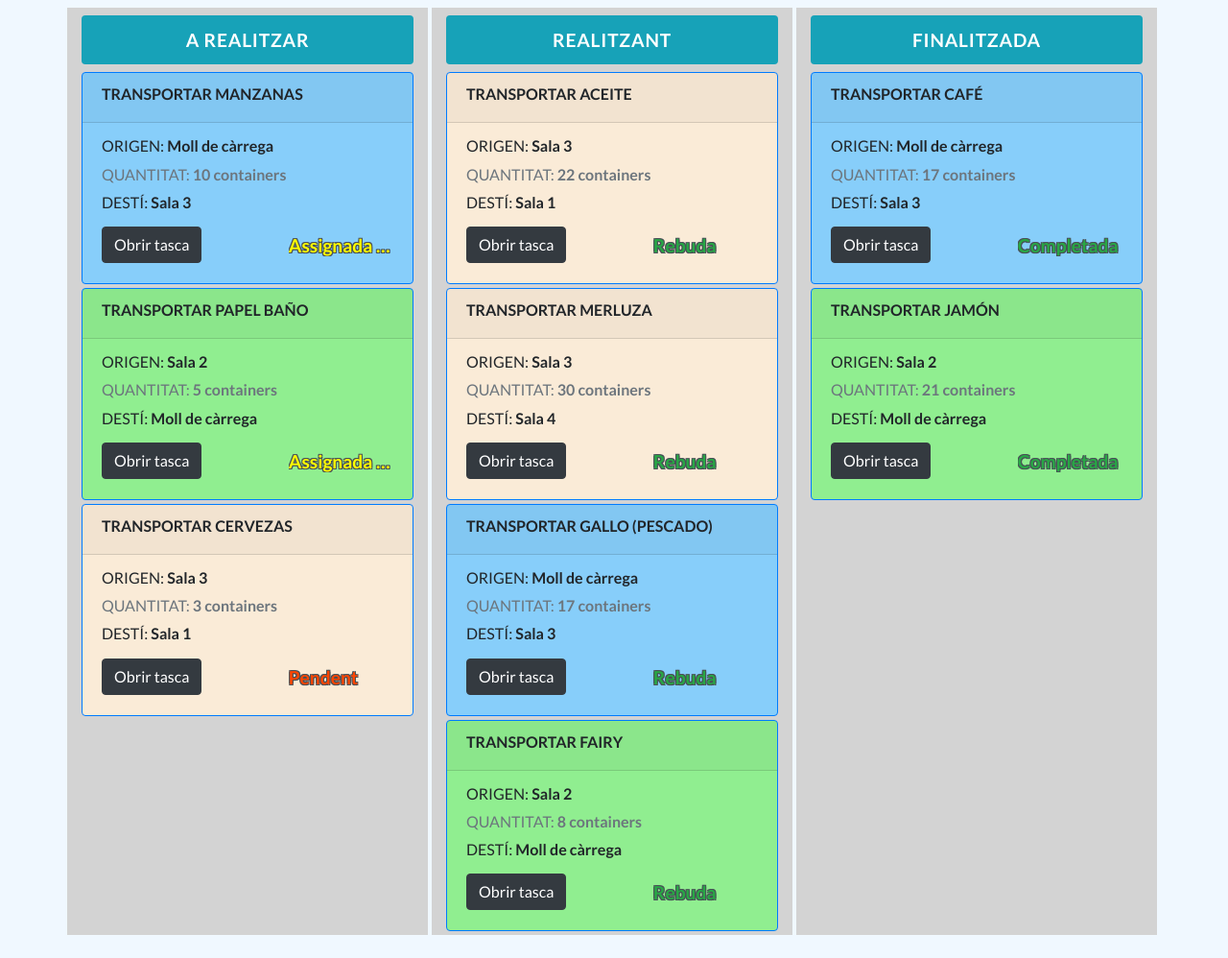
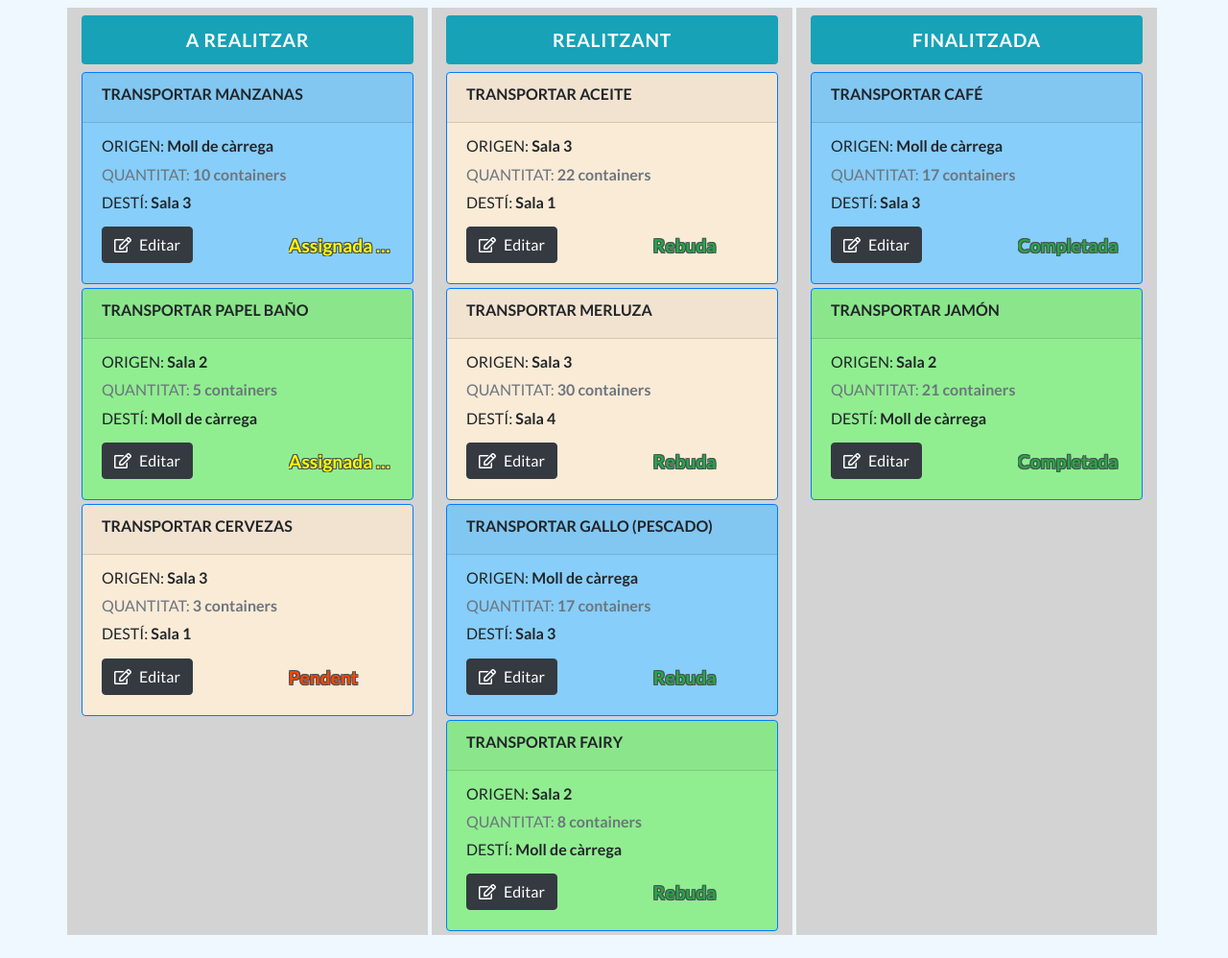
Before and after one commit to teamoutofbounds/joint-project, a Django app: page /magatzem/tasques_mock/ in a window 1280 px wide. Shown: the part 56-1054 px from the top of the page at 96% size. Run offline with Django 3.2, Linux system fonts and the light colour scheme; some libraries are stand-ins or nearby versions.

Commit message:
Added icon for edit button in task panel.

```diff
--- a/magatzem/templates/magatzem/base.html
+++ b/magatzem/templates/magatzem/base.html
@@ -6,7 +6,8 @@
     <meta charset="utf-8">
     <meta name="viewport" content="width=device-width, initial-scale=1, shrink-to-fit=no">
     <link rel="stylesheet" href="https://stackpath.bootstrapcdn.com/bootstrap/4.3.1/css/bootstrap.min.css" integrity="sha384-ggOyR0iXCbMQv3Xipma34MD+dH/1fQ784/j6cY/iJTQUOhcWr7x9JvoRxT2MZw1T" crossorigin="anonymous">
-    <link href="https://stackpath.bootstrapcdn.com/font-awesome/4.7.0/css/font-awesome.min.css" rel="stylesheet" integrity="sha384-wvfXpqpZZVQGK6TAh5PVlGOfQNHSoD2xbE+QkPxCAFlNEevoEH3Sl0sibVcOQVnN" crossorigin="anonymous">
+    <!--<link href="https://stackpath.bootstrapcdn.com/font-awesome/4.7.0/css/font-awesome.min.css" rel="stylesheet" integrity="sha384-wvfXpqpZZVQGK6TAh5PVlGOfQNHSoD2xbE+QkPxCAFlNEevoEH3Sl0sibVcOQVnN" crossorigin="anonymous">-->
+    <link rel='stylesheet' href='https://use.fontawesome.com/releases/v5.7.0/css/all.css' integrity='sha384-lZN37f5QGtY3VHgisS14W3ExzMWZxybE1SJSEsQp9S+oqd12jhcu+A56Ebc1zFSJ' crossorigin='anonymous'>
     <link rel="stylesheet" type="text/css" href="{% static 'css/base.css' %}">
     <link rel="stylesheet" type="text/css" href="{% static 'css/task-list.css' %}">
   </head>
--- a/magatzem/templates/magatzem/tasks-list.html
+++ b/magatzem/templates/magatzem/tasks-list.html
@@ -29,7 +29,7 @@
 
               <div class="row">
                 <div class="col-md-7">
-                  <a href="#" class="btn btn-dark">Obrir tasca</a>
+                  <a href="#" class="btn btn-dark"><i class='far fa-edit mr-2'></i>Editar</a>
                 </div>
                 <div class="col-md-5">
                   {% if task.task_status == 'Pendent' %}
@@ -71,7 +71,7 @@
 
               <div class="row">
                 <div class="col-md-7">
-                  <a href="#" class="btn btn-dark">Obrir tasca</a>
+                  <a href="#" class="btn btn-dark"><i class='far fa-edit mr-2'></i>Editar</a>
                 </div>
                 <div class="col-md-5">
                   <h6 class="mt-2 task-status-text status-rebuda text-truncate">{{ task.task_status }}</h6>
@@ -108,7 +108,7 @@
 
               <div class="row">
                 <div class="col-md-7">
-                  <a href="#" class="btn btn-dark">Obrir tasca</a>
+                  <a href="#" class="btn btn-dark"><i class='far fa-edit mr-2'></i>Editar</a>
                 </div>
                 <div class="col-md-5">
                   <h6 class="mt-2 task-status-text status-completada text-truncate">{{ task.task_status }}</h6>
```
